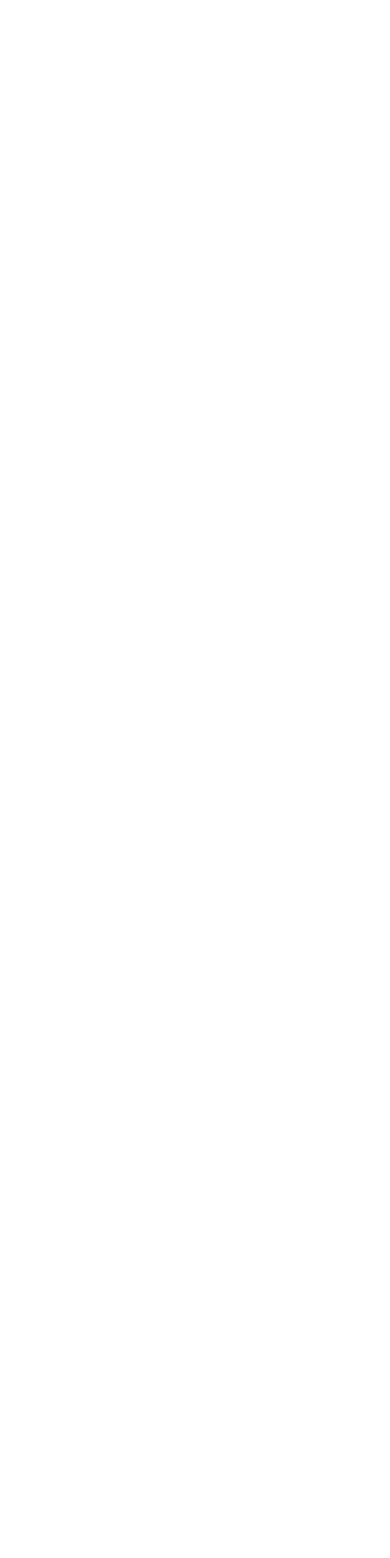
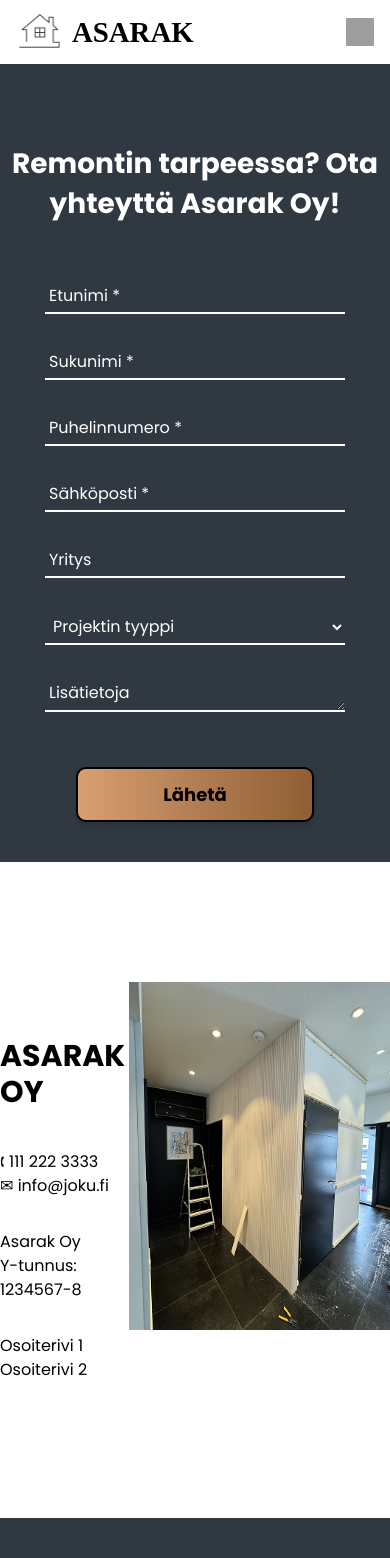
Before and after one commit to Hetahar/asarak, a React (Vite) app: page /contact in a window 390 px wide. Before the commit this address had no page. Shown: the top 1558 px of the page. Before the commit the page ends 844 px from the top, so only its background shows below. Built offline with nearby package versions, Linux system fonts and the light colour scheme; grey boxes are pictures that could not be loaded.

Commit message:
contact page added. form view mobile-first implemented but other parts need work

```diff
--- a/src/App.jsx
+++ b/src/App.jsx
@@ -3,6 +3,7 @@ import { useState } from 'react';
 import { BrowserRouter, Route, Routes } from 'react-router-dom';
 import FrontPage from './pages/FrontPage';
 import ProjectsPage from './pages/ProjectsPage';
+import ContactPage from './pages/ContactPage';
 
 function App() {
   return (
@@ -11,6 +12,7 @@ function App() {
         <Routes>
           <Route path="/" element={<FrontPage />} />
           <Route path="/projects" element={<ProjectsPage />} />
+          <Route path="/contact" element={<ContactPage />} />
         </Routes>
       </BrowserRouter>
     </>
--- /dev/null
+++ b/src/components/ContactInfo.jsx
@@ -0,0 +1,34 @@
+import img from '../assets/IMG_5715.png';
+
+const ContactInfo = () => {
+  return (
+    <>
+      <div className="flex flex-row justify-between max-w-[900px] mx-auto my-30">
+        <div className="flex flex-col">
+          <div className="flex flex-col my-4">
+            <h2 className="text-3xl font-bold my-10">ASARAK OY</h2>
+            <a href="tel:+1112223333" className="">
+              🕻 111 222 3333
+            </a>
+            <a href="mailto:info@asarak.com" className="">
+              ✉ info@joku.fi
+            </a>
+          </div>
+          <div className="my-4">
+            <p className="">Asarak Oy</p>
+            <p className="">Y-tunnus: 1234567-8</p>
+          </div>
+          <div className="my-4">
+            <p className="">Osoiterivi 1</p>
+            <p className="">Osoiterivi 2</p>
+          </div>
+        </div>
+        <div>
+        <img src={img} alt="Contact info"></img>
+      </div>
+      </div>
+    </>
+  );
+};
+
+export default ContactInfo;
--- /dev/null
+++ b/src/components/FormHero.jsx
@@ -0,0 +1,132 @@
+const FormHero = ({ handleSubmit }) => {
+  return (
+    <div className="relative bg-[#303841] h-full flex flex-col items-center justify-center">
+      {/* Background Text */}
+      <h1
+        className="hidden md:block absolute text-[200px] font-sans font-normal text-white opacity-20
+                        tracking-widest left-[-4.58%] top-[-0.7%] w-[70%] leading-[200px]"
+      >
+        ota yhteyttä
+      </h1>
+
+      {/* Content */}
+      <div className="flex flex-col md:flex-row items-center justify-between my-10 w-full max-w-[900px] sm:px-4 lg:px-0">
+        {/* Heading */}
+        <div className="w-full md:w-[17rem] text-center md:text-left">
+          <h1
+            className="text-white text-[28px] my-10 md:text-[36px] font-bold mt-10 leading-[40px] md:leading-[55px]
+                 mx-auto break-words"
+          >
+            Remontin tarpeessa? Ota yhteyttä Asarak Oy!
+          </h1>
+        </div>
+
+        {/* Form */}
+        <form
+          onSubmit={handleSubmit}
+          className="w-[300px] md:w-[430px] flex flex-col"
+        >
+          <div className="flex flex-col md:flex-row space-x-4">
+            <div>
+              <input
+                type="text"
+                id="firstName"
+                name="firstName"
+                placeholder="Etunimi *"
+                required
+                className="border-b-2 border-white focus:outline-none focus:border-gray-300 placeholder-white p-1 my-4 text-white w-[300px] md:w-[205px]"
+              />
+            </div>
+            <div>
+              <input
+                type="text"
+                id="lastName"
+                name="lastName"
+                placeholder="Sukunimi *"
+                required
+                className="border-b-2 border-white focus:outline-none focus:border-gray-300 placeholder-white p-1 my-4 text-white w-[300px] md:w-[205px]"
+              />
+            </div>
+          </div>
+          <div className="flex space-x-4 flex-col md:flex-row">
+            <div>
+              <input
+                type="tel"
+                id="phoneNumber"
+                name="phoneNumber"
+                placeholder="Puhelinnumero *"
+                required
+                className="border-b-2 border-white focus:outline-none focus:border-gray-300 placeholder-white p-1 my-4 text-white w-[300px] md:w-[205px]"
+              />
+            </div>
+            <div>
+              <input
+                type="email"
+                id="email"
+                name="email"
+                placeholder="Sähköposti *"
+                required
+                className="border-b-2 border-white focus:outline-none focus:border-gray-300 placeholder-white p-1 my-4 text-white w-[300px] md:w-[205px]"
+              />
+            </div>
+          </div>
+          <div className="flex flex-col md:flex-row space-x-4">
+            <div>
+              <input
+                type="text"
+                id="company"
+                name="company"
+                placeholder="Yritys"
+                className="border-b-2 border-white focus:outline-none focus:border-gray-300 placeholder-white p-1 my-4 text-white w-[300px] md:w-[205px]"
+              />
+            </div>
+            <div>
+              <select
+                id="projectType"
+                name="projectType"
+                required
+                className="border-b-2 border-white focus:outline-none focus:border-gray-300 text-white bg-transparent w-[300px] md:w-[205px] p-1 my-4"
+              >
+                <option value="">Projektin tyyppi</option>
+                <option value="type1" className="text-black">
+                  Huoneistoremontit
+                </option>
+                <option value="type2" className="text-black">
+                  Rakennus- ja remontointipalvelut
+                </option>
+                <option value="type3" className="text-black">
+                  Kylpyhuoneremontit ja laatoitustyöt
+                </option>
+                <option value="type4" className="text-black">
+                  Kalusteasennukset
+                </option>
+                <option value="type5" className="text-black">
+                  Maalaustyöt
+                </option>
+                <option value="type6" className="text-black">
+                  Mikrosementoinnit
+                </option>
+              </select>
+            </div>
+          </div>
+          <div>
+            <textarea
+              id="moreInfo"
+              name="moreInfo"
+              placeholder="Lisätietoja"
+              className="border-b-2 border-white focus:outline-none focus:border-gray-300 placeholder-white h-[35px] w-[300px] md:w-[425px] p-1 my-4 mr-4 md:mr-0 text-white"
+            ></textarea>
+          </div>
+          <button
+            type="submit"
+            className="w-[238px] h-[55px] bg-gradient-to-r from-[#D89F73] to-[#905E35] border-2 border-black shadow-md rounded-[10px] transition-transform transform hover:scale-105 cursor-pointer text-black font-bold text-[18px] leading-[25px] mt-8 mx-auto md:mx-0"
+          >
+            Lähetä
+          </button>
+        </form>
+      </div>
+    </div>
+  );
+};
+
+export default FormHero;
--- a/src/components/NavBar.jsx
+++ b/src/components/NavBar.jsx
@@ -52,13 +52,14 @@ const NavBar = () => {
           </button>
         </li>
         <li>
-          <a
+          <button
             href="#contact"
             className="text-xl hover:text-[#84522F]"
-            onClick={() => setIsOpen(false)}
+            onClick={() => {setIsOpen(false);
+              navigate("/contact")}}
           >
             Ota yhteyttä
-          </a>
+          </button>
         </li>
       </ul>
     </nav>
--- /dev/null
+++ b/src/pages/ContactPage.jsx
@@ -0,0 +1,17 @@
+import Navbar from '../components/Navbar';
+import Footer from '../components/Footer';
+import FormHero from '../components/FormHero';
+import ContactInfo from '../components/ContactInfo';
+
+function ContactPage() {
+  return (
+    <>
+      <Navbar />
+      <FormHero />
+      <ContactInfo />
+      <Footer />
+    </>
+  );
+}
+
+export default ContactPage;
```
Also changed, not shown: src/assets/IMG_5715.png (added).
